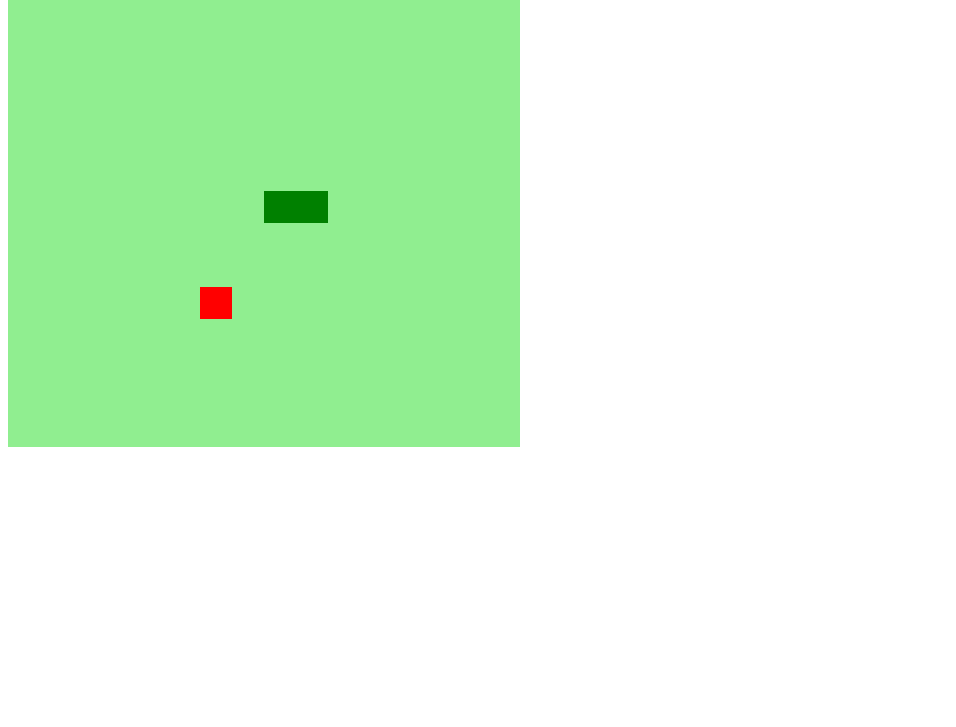
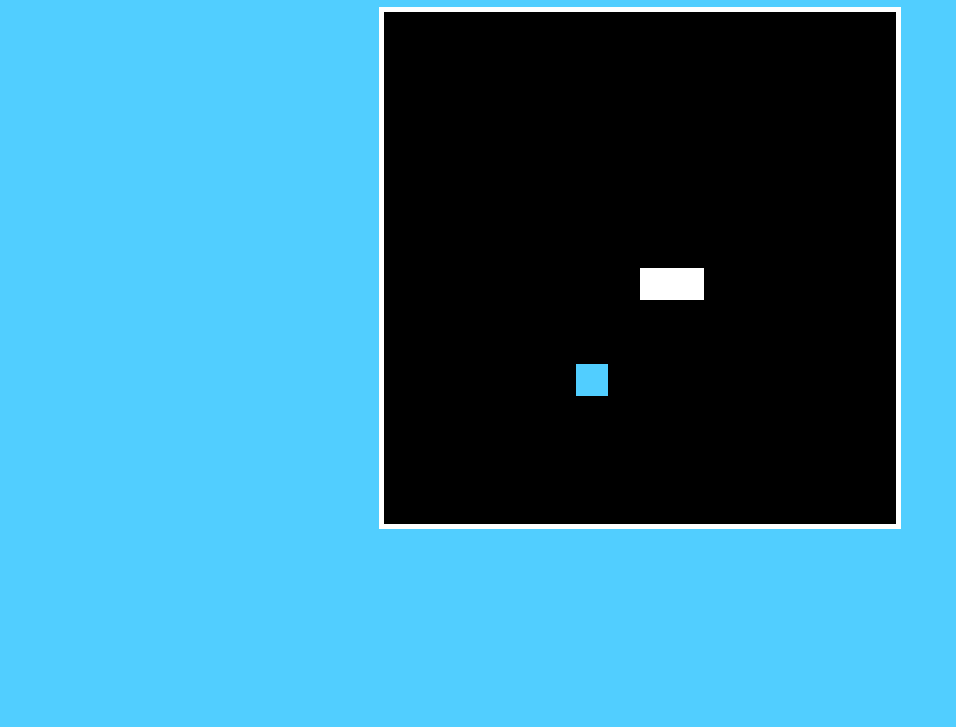
Before and after one commit to pedrohemmel/Jogo-Da-Cobrinha, a plain HTML site: page index.html in a window 1280 px wide. Shown: the part 73-800 px from the top of the page, without its empty margins (0-956 px from the left). Drawn offline with Linux system fonts and the light colour scheme.

Commit message:
Ultimo resultado

```diff
--- a/index.html
+++ b/index.html
@@ -8,7 +8,11 @@
     <link rel="stylesheet" href="style.css">
 </head>
 <body>
-    <canvas id="snake" width="512" height="512"></canvas>
+    <header class="cabecalho">
+        <h1>Jogo da cobrinha</h1>
+    </header>
+
+    <canvas id="snake" class="canvasPag" width="512" height="512"></canvas>
 
     <script src="script.js"></script>
 </body>
--- a/script.js
+++ b/script.js
@@ -14,19 +14,19 @@ let food = {
 }
 
 function criarBG() {
-    context.fillStyle = 'lightgreen';
+    context.fillStyle = 'black';
     context.fillRect(0, 0, 16 * box, 16 * box);
 }
 
 function criarCobrinha() {
     for(i = 0; i < snake.length; i++) {
-        context.fillStyle = 'green';
-        context.fillRect(snake[i].x, snake[i].y, box, box)/*cria uma cobra do tamanho da array dele*/
+            context.fillStyle = 'white';
+            context.fillRect(snake[i].x, snake[i].y, box, box)/*cria uma cobra do tamanho da array dele*/
     }
 }
 
 function drawFood() {
-    context.fillStyle = 'red';
+    context.fillStyle = 'rgb(81, 206, 255)';
     context.fillRect(food.x, food.y, box, box);
 }
 
@@ -45,6 +45,13 @@ function iniciarJogo() {
     if(snake[0].x < 0 && direction == "left") snake[0].x = 16 * box;
     if(snake[0].y > 15 * box && direction == "down") snake[0].y = 0;
     if(snake[0].y < 0 && direction == "up") snake[0].y = 16 * box;
+
+    for(i = 1; i < snake.length; i++) {
+        if(snake[0].x == snake[i].x && snake[0].y == snake[i].y) {
+            clearInterval(jogo); /*clearInterval vai dar um break no jogo*/
+            alert("Game over");
+        }
+    }
 
     criarBG();
     drawFood()
--- a/style.css
+++ b/style.css
@@ -0,0 +1,17 @@
+body {
+    background-color: rgb(81, 206, 255);;
+
+    padding: 0;
+    margin: 0;
+
+    box-sizing: border-box;
+
+    display: flex;
+    flex-direction: column;
+    justify-content: center;
+    align-items: center;
+}
+
+.canvasPag {
+    border: 5px solid white;
+}
```
